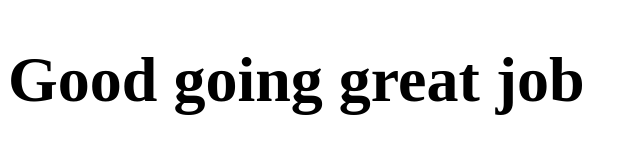
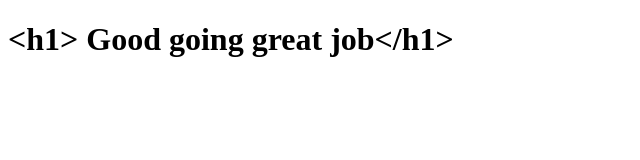
Before and after one commit to apoorvapendse/vulntest, a plain HTML site: page index.html in a window 1280 px wide. Shown: the whole page, without its empty margins (0-640 px from the left). Drawn offline with Linux system fonts and the light colour scheme.

Commit message:
security fix: replace innerHTML with innerText

```diff
--- a/index.html
+++ b/index.html
@@ -10,7 +10,7 @@
 
     <script>
         const headingText = document.getElementsByTagName('h1')[0];
-        headingText.innerHTML = "<h1> Good going great job</h1>";
+        headingText.innerText = "<h1> Good going great job</h1>";
 
 
     </script>
```
